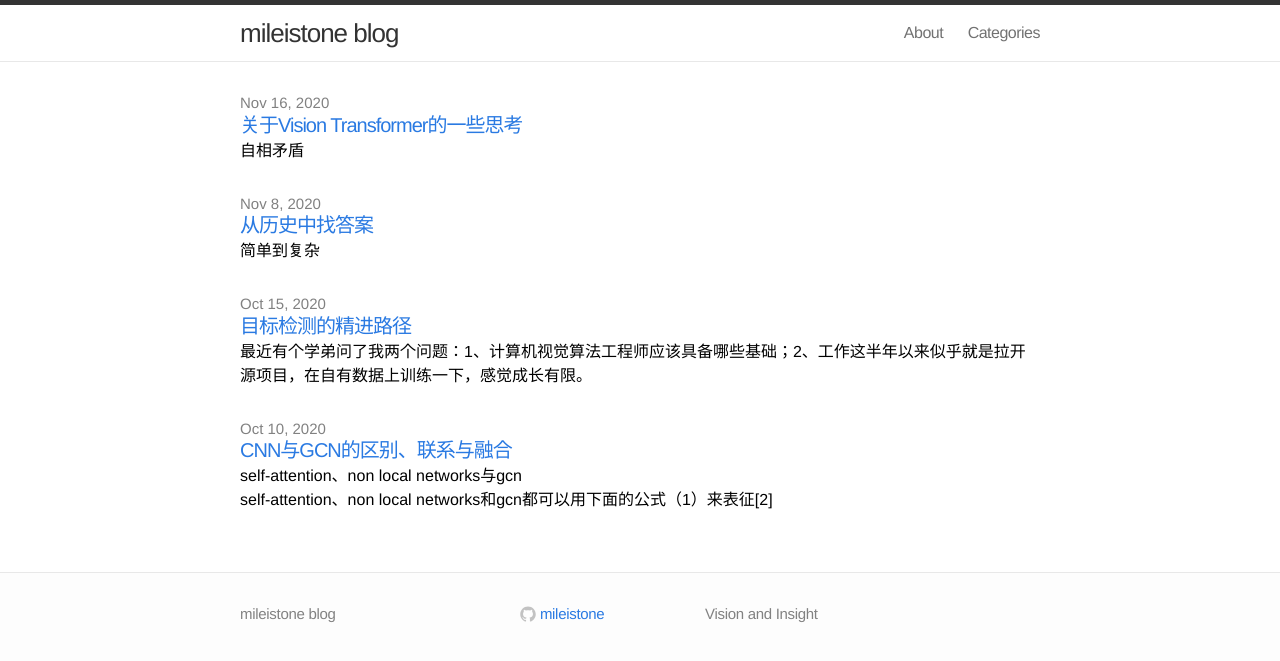
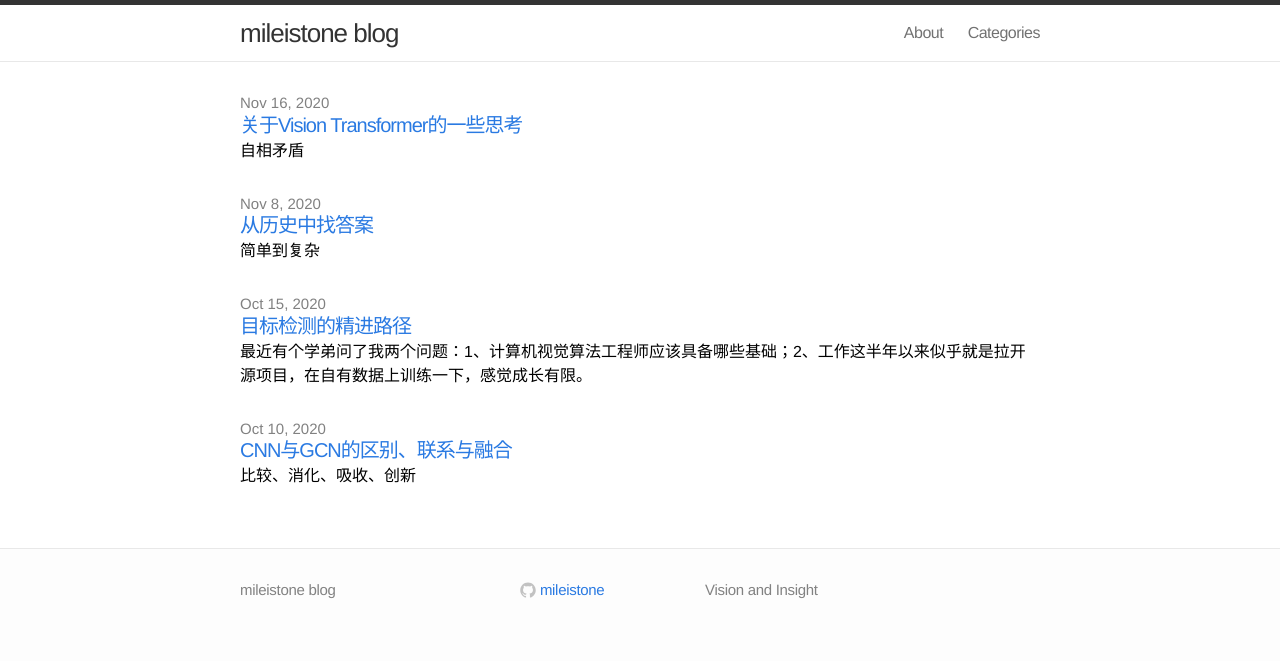
Before and after one commit to mileistone/mileistone.github.io, a Jekyll site: the page built from index.html, in a window 1280 px wide. Shown: the top 661 px of the page. Built offline with Jekyll 4.4.1, drawn with Linux system fonts in a browser that asks for light colours.

Commit message:
Update 2020-10-10-gcn-vs-cnn.md

```diff
--- a/_posts/2020-10-10-gcn-vs-cnn.md
+++ b/_posts/2020-10-10-gcn-vs-cnn.md
@@ -1,7 +1,8 @@
 ---
 layout: post
 comments: true
-title: "CNN与GCN的区别、联系与融合"
+title: CNN与GCN的区别、联系与融合
+excerpt: 比较、消化、吸收、创新
 categories: Work
 date: 2020-10-10 14:00:00
 ---
```
